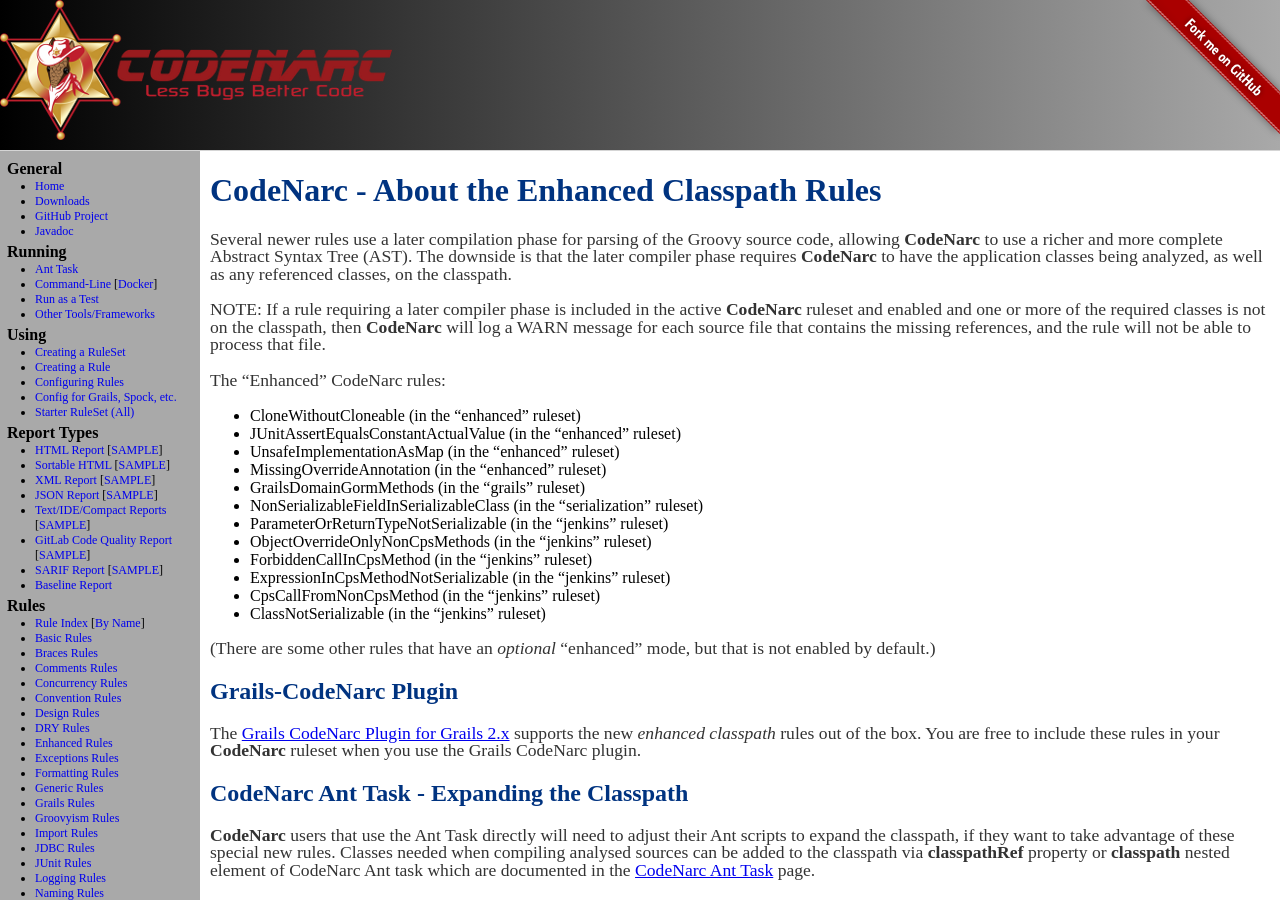
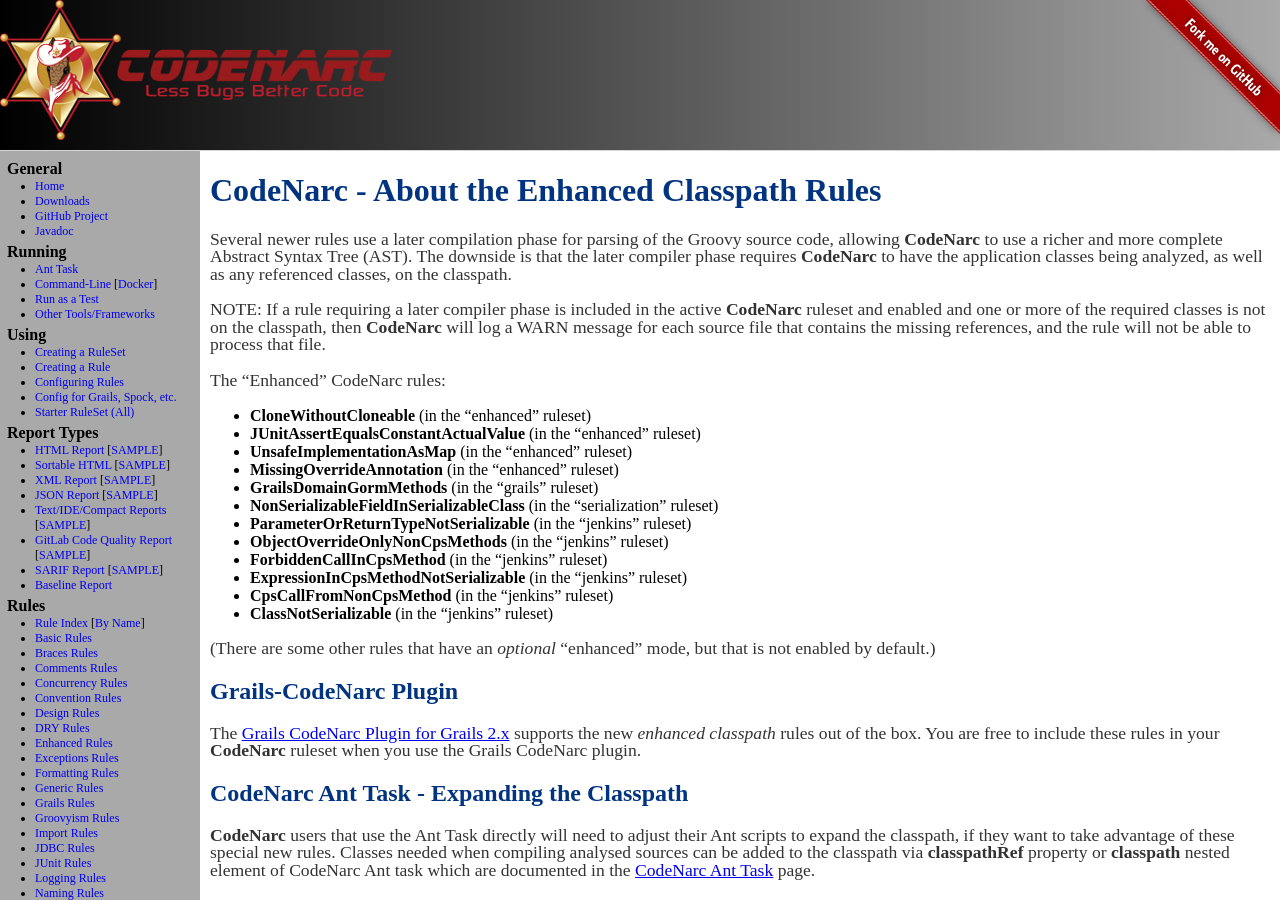
Before and after one commit to CodeNarc/CodeNarc, a Jekyll site: the page built from codenarc-enhanced-classpath-rules.md, in a window 1280 px wide and 900 px high. Built offline with Jekyll 4.4.1, drawn with Linux system fonts in a browser that asks for light colours.

```diff
--- a/codenarc-enhanced-classpath-rules.md
+++ b/codenarc-enhanced-classpath-rules.md
@@ -16,18 +16,18 @@ log a WARN message for each source file that contains the missing references, an
 be able to process that file.
 
 The "Enhanced" CodeNarc rules:
- * CloneWithoutCloneable (in the "enhanced" ruleset)
- * JUnitAssertEqualsConstantActualValue (in the "enhanced" ruleset)
- * UnsafeImplementationAsMap (in the "enhanced" ruleset)
- * MissingOverrideAnnotation (in the "enhanced" ruleset)
- * GrailsDomainGormMethods (in the "grails" ruleset)
- * NonSerializableFieldInSerializableClass (in the "serialization" ruleset)
- * ParameterOrReturnTypeNotSerializable (in the "jenkins" ruleset)
- * ObjectOverrideOnlyNonCpsMethods (in the "jenkins" ruleset)
- * ForbiddenCallInCpsMethod (in the "jenkins" ruleset)
- * ExpressionInCpsMethodNotSerializable (in the "jenkins" ruleset)
- * CpsCallFromNonCpsMethod (in the "jenkins" ruleset)
- * ClassNotSerializable (in the "jenkins" ruleset)
+ * **CloneWithoutCloneable** (in the "enhanced" ruleset)
+ * **JUnitAssertEqualsConstantActualValue** (in the "enhanced" ruleset)
+ * **UnsafeImplementationAsMap** (in the "enhanced" ruleset)
+ * **MissingOverrideAnnotation** (in the "enhanced" ruleset)
+ * **GrailsDomainGormMethods** (in the "grails" ruleset)
+ * **NonSerializableFieldInSerializableClass** (in the "serialization" ruleset)
+ * **ParameterOrReturnTypeNotSerializable** (in the "jenkins" ruleset)
+ * **ObjectOverrideOnlyNonCpsMethods** (in the "jenkins" ruleset)
+ * **ForbiddenCallInCpsMethod** (in the "jenkins" ruleset)
+ * **ExpressionInCpsMethodNotSerializable** (in the "jenkins" ruleset)
+ * **CpsCallFromNonCpsMethod** (in the "jenkins" ruleset)
+ * **ClassNotSerializable** (in the "jenkins" ruleset)
 
 (There are some other rules that have an *optional* "enhanced" mode, but that is not enabled by default.)
 
```
Also changed, not shown: codenarc-rules-serialization.md (+20 -19 lines).
